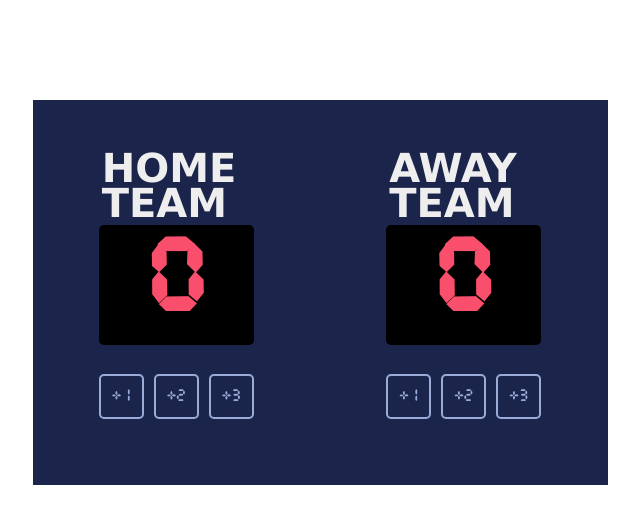
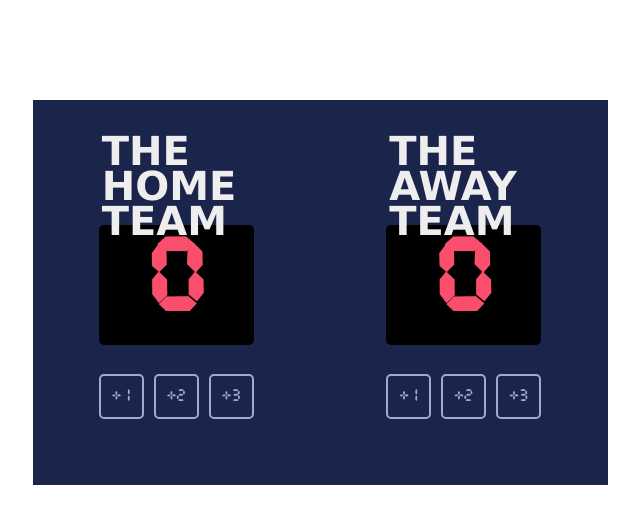
Before and after one commit to atorrez007/Basketball-Scoreboard, a plain HTML site: page index.html in a window 1280 px wide. Shown: the whole page, without its empty margins (320-960 px from the left). Drawn offline with Linux system fonts and the light colour scheme.

Commit message:
Added "The to the team names"

```diff
--- a/index.html
+++ b/index.html
@@ -5,7 +5,7 @@
   <body>
     <div class="container">
       <div>
-        <h3 class="board-title">HOME TEAM</h3>
+        <h3 class="board-title">THE HOME TEAM</h3>
         <h3 class="home-score"></h3>
         <h3 class="home-points-text">0</h3>
         <div class="add-points-btns-home">
@@ -15,7 +15,7 @@
         </div>
       </div>
       <div>
-        <h3 class="board-title">AWAY TEAM</h3>
+        <h3 class="board-title">THE AWAY TEAM</h3>
         <h3 class="home-score"></h3>
         <h3 class="away-points-text">0</h3>
         <div class="add-points-btns-away">
```
